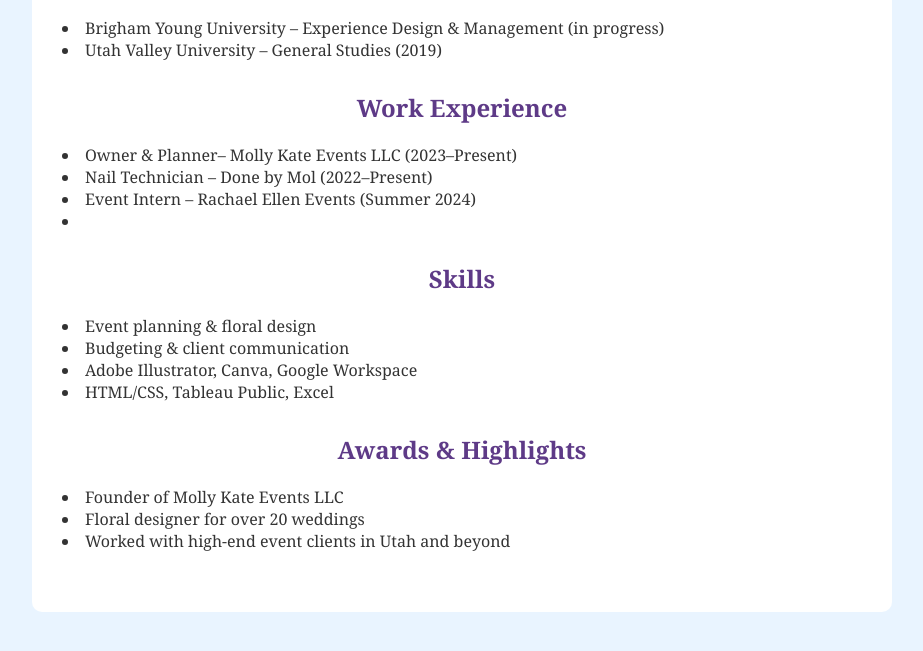
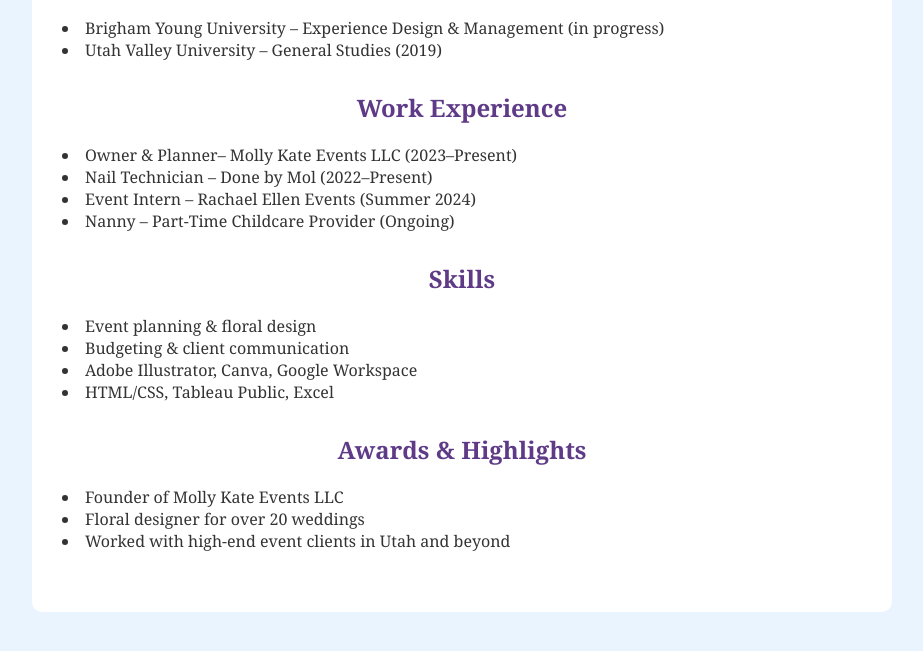
Before and after one commit to mscholl13/needlepoint-website, a plain HTML site: page resume.html in a window 1280 px wide. Shown: the part 247-898 px from the top of the page, without its empty margins (178-1101 px from the left). Drawn offline with Linux system fonts and the light colour scheme.

Commit message:
Update resume.html

```diff
--- a/resume.html
+++ b/resume.html
@@ -52,7 +52,7 @@
         <li>Owner & Planner– Molly Kate Events LLC (2023–Present)</li>
         <li>Nail Technician – Done by Mol (2022–Present)</li>
         <li>Event Intern – Rachael Ellen Events (Summer 2024)</li>
-        <li><Nanny – Part-Time Childcare Provider (Ongoing)</li>
+        <li>Nanny – Part-Time Childcare Provider (Ongoing)</li>
       </ul>
     </div>
 
```
